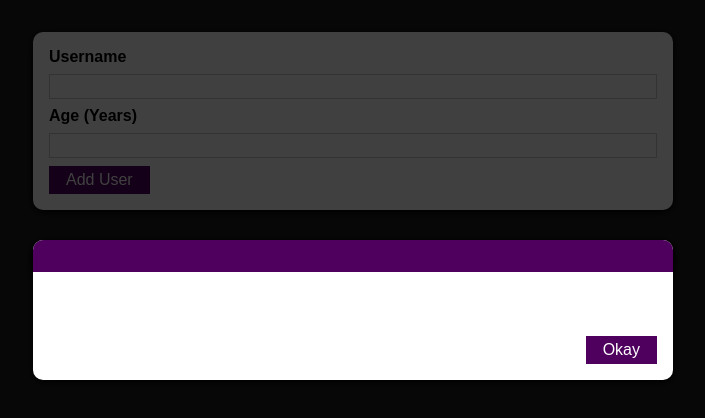
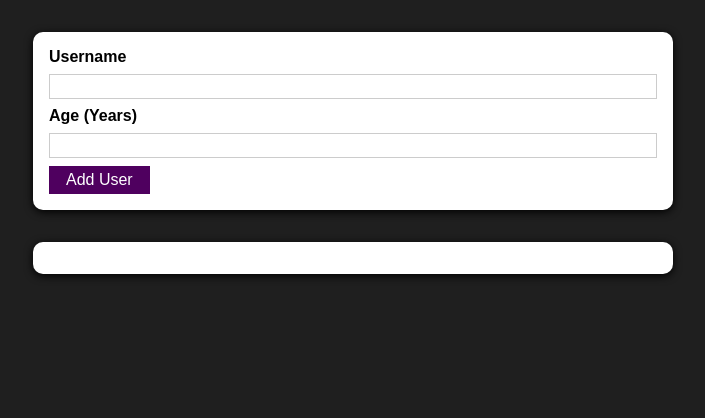
Before and after one commit to tajmalnas/overlay_in_react, a React (Create React App) app: page / in a window 1280 px wide. Shown: the top 418 px of the page, without its empty margins (287-992 px from the left). Built offline with nearby package versions, Linux system fonts and the light colour scheme.

Commit message:
successfully added overlay for each invalidation

```diff
--- a/src/components/UI/ErrorModal.js
+++ b/src/components/UI/ErrorModal.js
@@ -6,7 +6,7 @@
 const ErrorModal = (props) => {
   return (
     <div>
-        <div className={styles.backdrop}/>
+        <div className={styles.backdrop} onClick={props.onConfirm} />
     <Card className={styles.modal}>
         <header className={styles.header}>
             <h2>{props.title}</h2>
@@ -15,7 +15,7 @@
             <p>{props.message}</p>
         </div>
         <footer className={styles.actions}>
-            <Button>Okay</Button>
+            <Button onClick={props.onConfirm}>Okay</Button>
         </footer>
     </Card>
     </div>
--- a/src/components/User/AddUsers.js
+++ b/src/components/User/AddUsers.js
@@ -7,13 +7,23 @@
 const AddUser = (props) => {
     const [enteredUsername,setEnterendUsename]=useState('');
     const [enteredAge,setEnterendAge]=useState('');
+
+    const [error,setError]=useState();
+
     const addUserHandler=(event)=>{
         event.preventDefault();
         if(enteredUsername.trim().length === 0 || enteredAge.trim().length === 0){
-
+            setError({
+                title:'Invalid input',
+                message:'please Enter valid Name and Age'
+            })
             return;
         }
         if(+enteredAge <1){ //this enterAge Was strin but this + made it number
+            setError({
+                title:'Invalid Age',
+                message:'please Enter valid Age'
+            })
             return ;
         }
         // console.log(enteredAge,enteredUsername)
@@ -31,9 +41,13 @@
         setEnterendAge(event.target.value);
     }
 
+    const errorHandler=()=>{
+        setError(null);
+    }
+
     return (
     <div>
-    <ErrorModal/>
+    {error && <ErrorModal title={error.title} message={error.message} onConfirm={errorHandler} />}
     <Card className={styles.input} >
         <form onSubmit={addUserHandler}>
             <label htmlFor='username'>Username</label>
```
